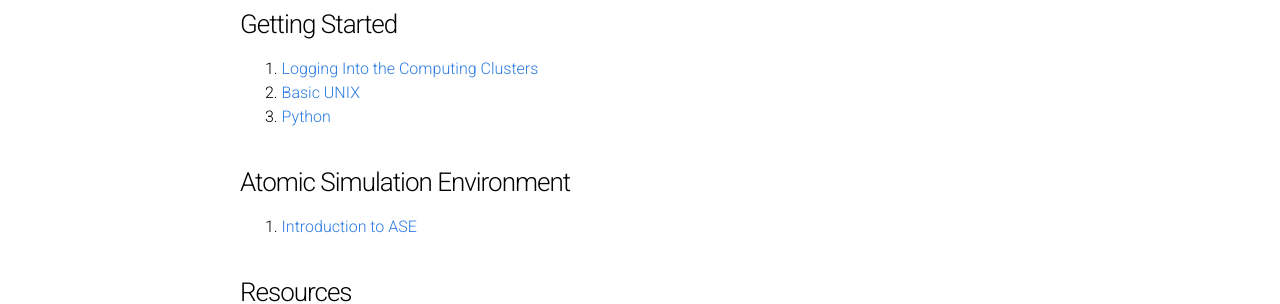
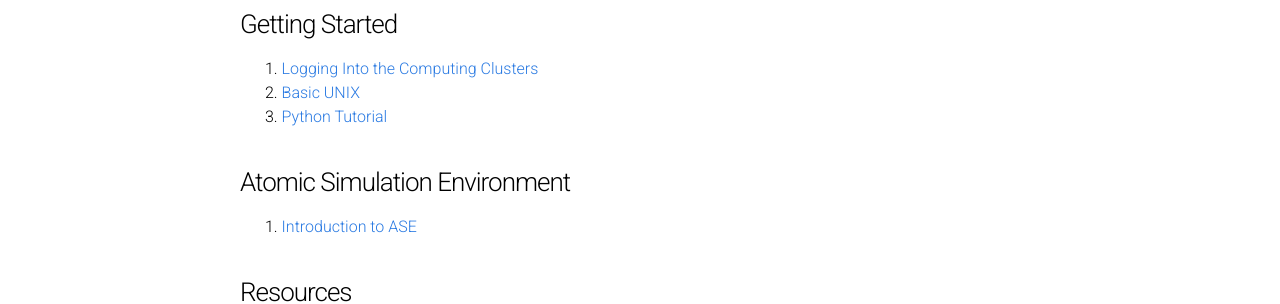
Before and after one commit to vojale/CBE544-2018.github.io, a Jekyll site: the page built from Index.md, in a window 1280 px wide. Shown: the part 818-1122 px from the top of the page. Built offline with Jekyll 4.4.1, drawn with Linux system fonts in a browser that asks for light colours.

Commit message:
Update Index.md

```diff
--- a/Index.md
+++ b/Index.md
@@ -29,7 +29,7 @@ We will be using the [Atomic Simulation Environment (ASE)](https://wiki.fysik.dt
 
 1. [Logging Into the Computing Clusters](Clusters/)
 2. [Basic UNIX](UNIX/)
-3. [Python](Python/)
+3. [Python Tutorial](Python/)
 
 
 ### Atomic Simulation Environment ###
```
